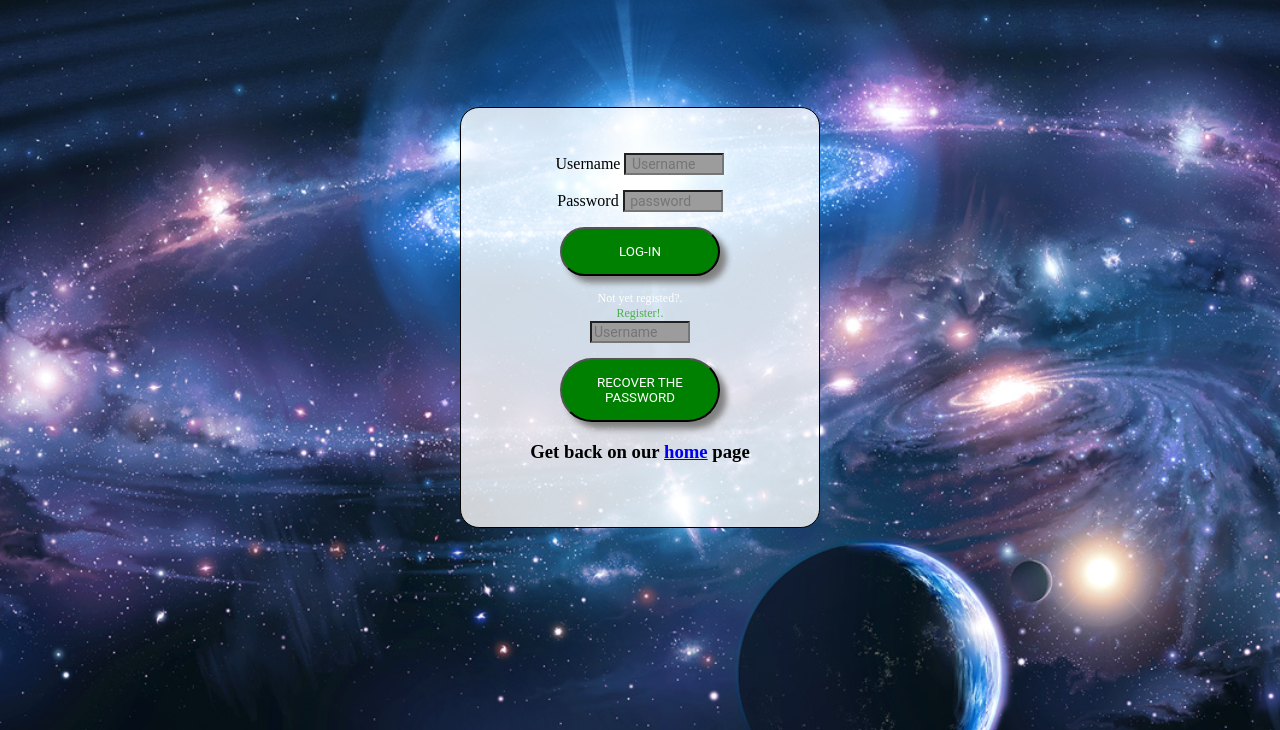
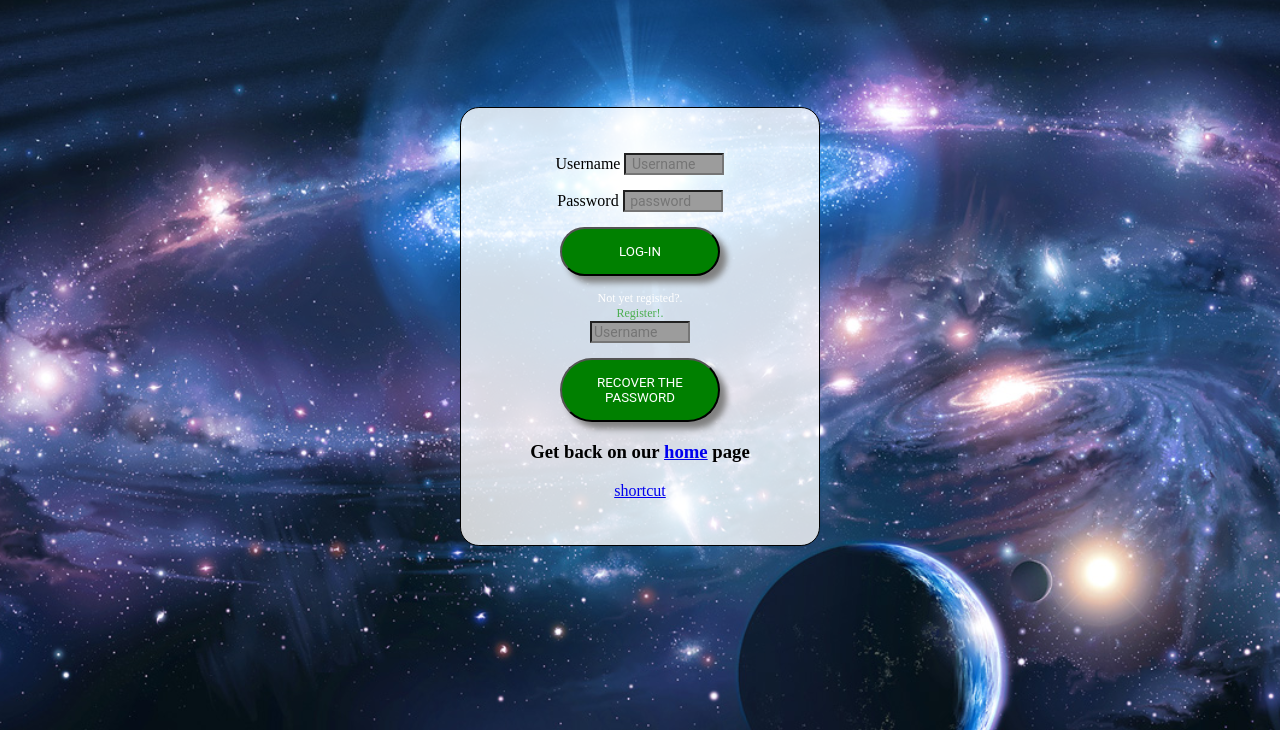
Before and after one commit to Ally4/Property_Pro_Lite, a plain HTML site: page welcome/index.html in a window 1280 px wide. Shown: the part 99-829 px from the top of the page. Drawn offline with nearby package versions, Linux system fonts and the light colour scheme.

Commit message:
[released #166603257] an anchor is getting added for the connection of the pages and also due to a question which has been skipped accidently.code

```diff
--- a/welcome/index.html
+++ b/welcome/index.html
@@ -25,6 +25,7 @@ Password           <input text="password" type="password" placeholder=" password
 						<input text="text" placeholder="Username" required></br>
 						<button>Recover the password</button>
                         <h3>Get back on our <a href="./index2.html">home</a> page</h3>
+                        <a href="../home/home.html" >shortcut</a>
 					</form>
             </div>
         </div>
```
